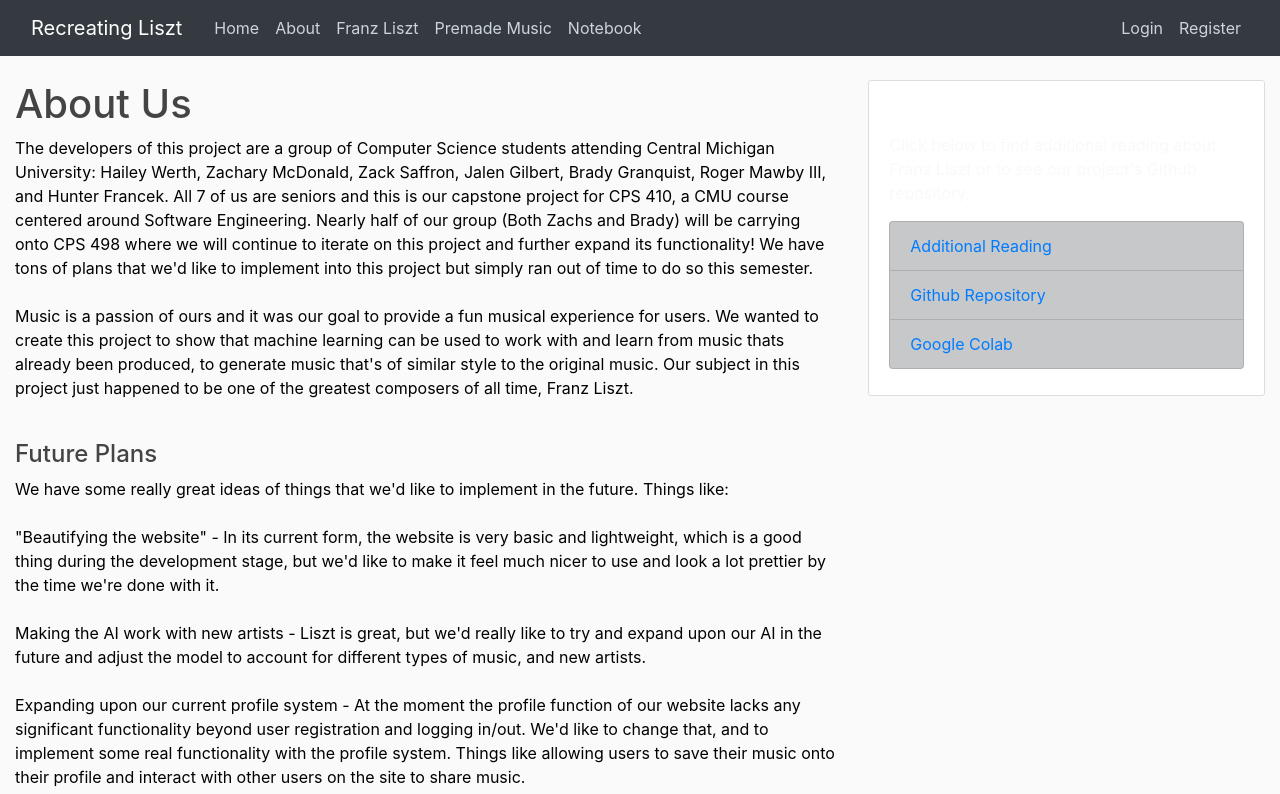
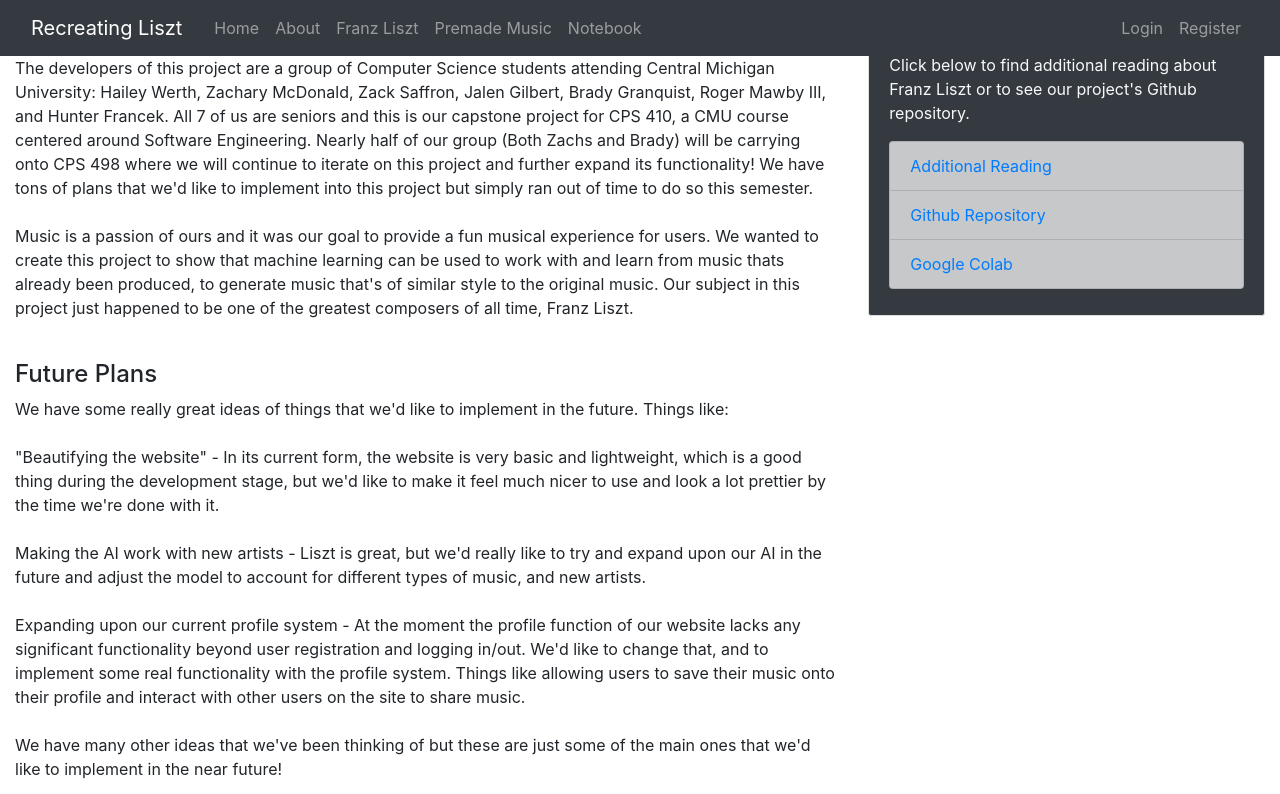
Before and after one commit to gilbe5jl/Recreating-Liszt, a Django app: page /about/ in a window 1280 px wide. Shown: the top 794 px of the page. Run offline with Django 3.2, Linux system fonts and the light colour scheme; some libraries are stand-ins or nearby versions.

Commit message:
changed all colors to fit new theme
modified colors to look better

```diff
--- a/home/static/home/main.css
+++ b/home/static/home/main.css
@@ -1,48 +1,19 @@
-body {
-  background: #fafafa;
-  /*color: #333333;*/
-  color: #000000;
-  margin-top: 5rem;
-}
-
-h1, h2, h3, h4, h5, h6 {
-  color: #444444;
-}
-
-ul {
-  margin: 0;
-}
-
-.bg-steel {
-  background-color: #5f788a;
-
-}
-
-.site-header .navbar-nav .nav-link {
- /* color: #cbd5db;*/
-  color: #cbd5db;
-}
-
-.site-header .navbar-nav .nav-link:hover {
-  color: #ffffff;
-}
-
 .site-header .navbar-nav .nav-link.active {
   font-weight: 500;
 }
 
 .content-section {
-  background: #ffffff;
+  background: #343a40;
   padding: 10px 20px;
   border: 1px solid #dddddd;
   border-radius: 3px;
   margin-bottom: 20px;
 }
-
+ /*changes blog title color, likely not using blogs anymore though*/
 .article-title {
-  color: #444444;
+  color: #fafafa;
 }
-
+ /* link color blue */
 a.article-title:hover {
   color: #428bca;
   text-decoration: none;
```
